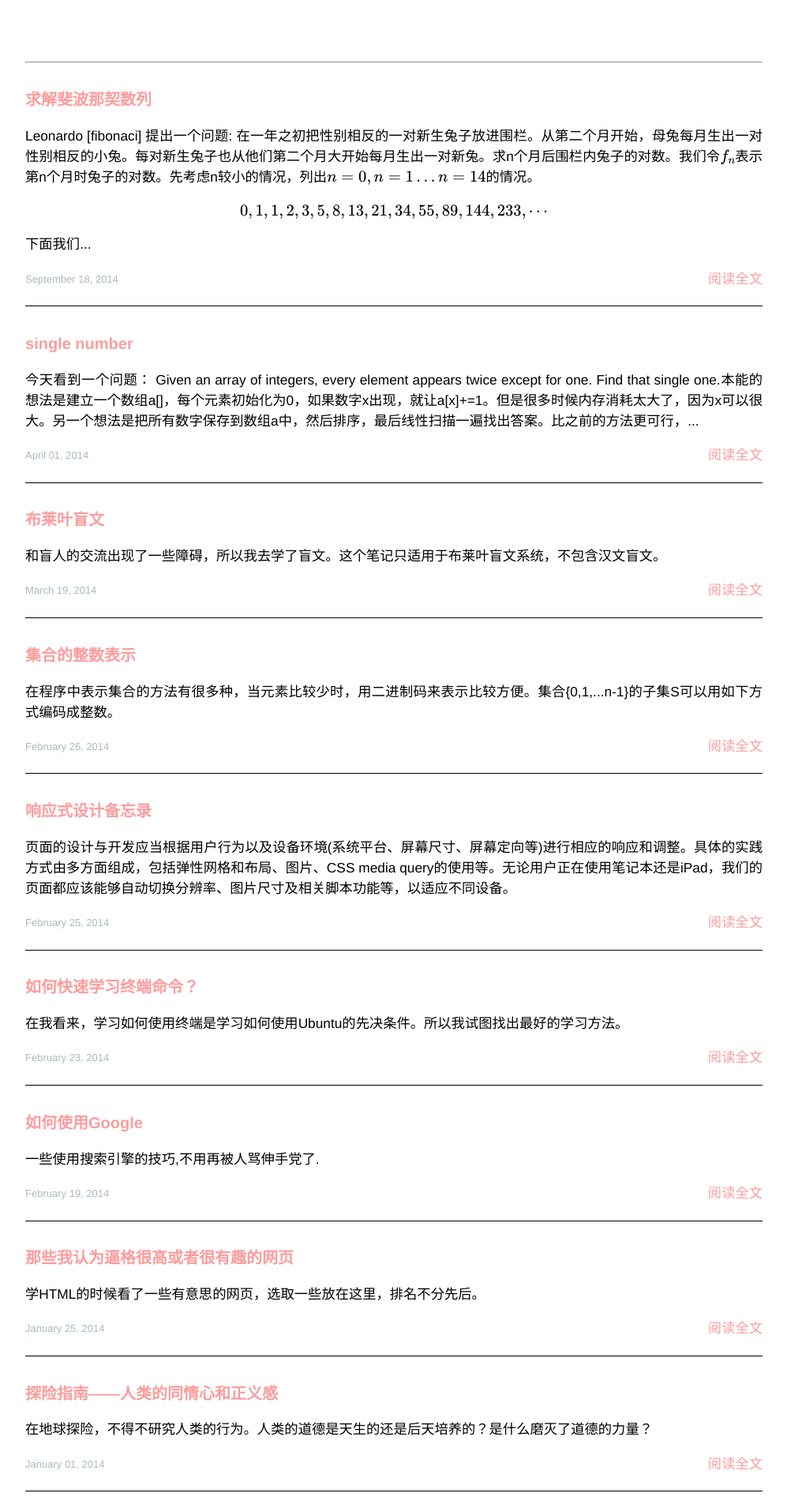
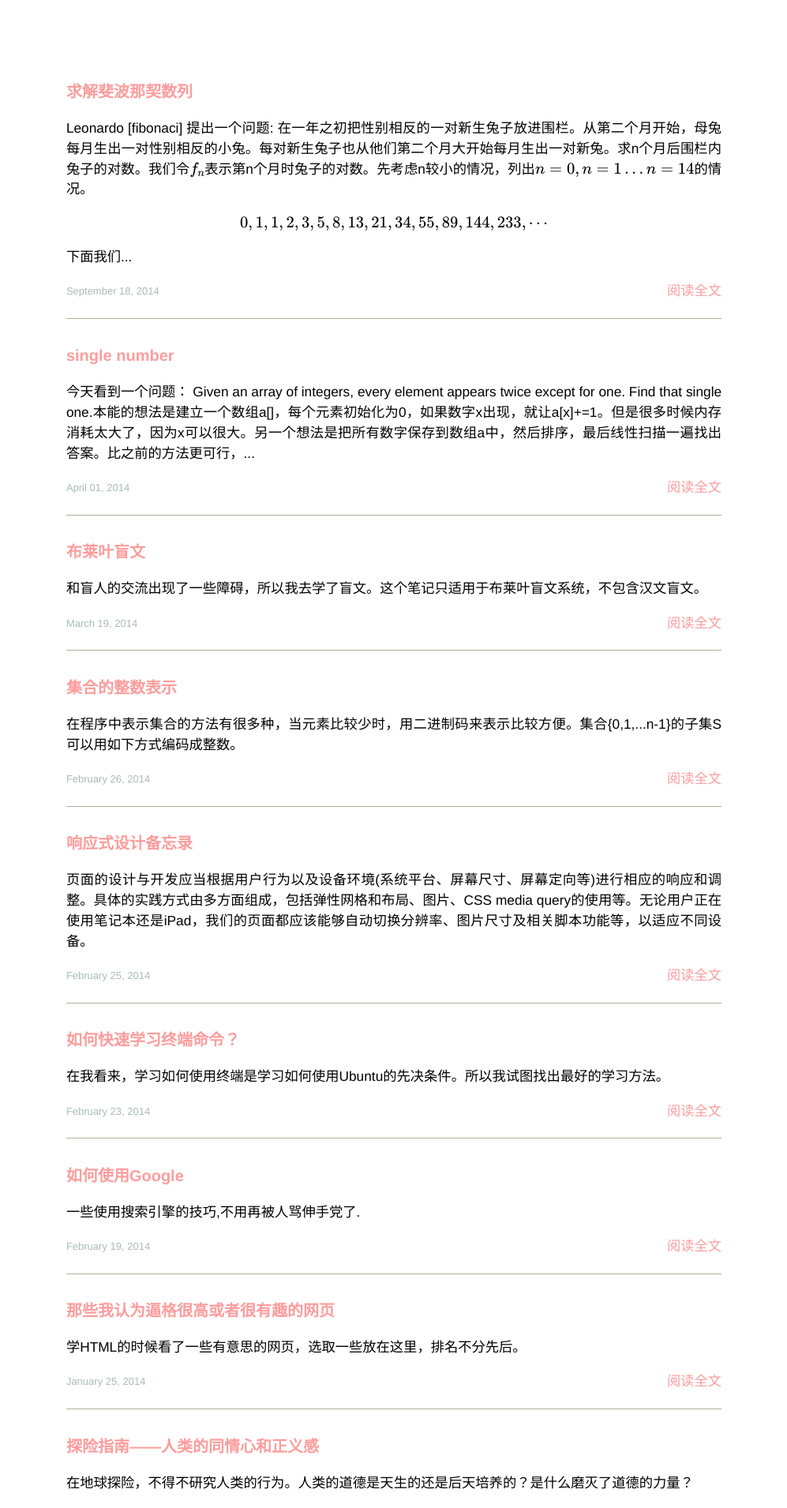
Before and after one commit to banqianhao/banqianhao.github.io, a Jekyll site: the page built from index.html, in a window 1280 px wide. Shown: the top 1910 px of the page at 79% size, without its empty margins (141-1138 px from the left). Built offline with Jekyll 4.4.1, drawn with Linux system fonts in a browser that asks for light colours; nearby versions of some CDN libraries; Markdown is read by kramdown in place of the engine named in the settings; formulas are drawn with MathJax 3.

Commit message:
48 em for site

```diff
--- a/css/index.css
+++ b/css/index.css
@@ -16,7 +16,7 @@
 .IndexP {
     margin-bottom: 2em;
     margin-top: 2em;
-    border-bottom: 1px solid #000;
+    border-bottom: 1.5px solid #B3AD9B;
     padding-bottom: 2.7em;
 }
 h1 {
--- a/css/main.css
+++ b/css/main.css
@@ -53,7 +53,7 @@ a {
     font-size: 115%;
     text-align: justify;
     width: 100%;
-    max-width: 54em;
+    max-width: 48em;
     margin: 3em auto 2em;
     line-height: 1.5em;
 }
--- a/index.html
+++ b/index.html
@@ -7,7 +7,6 @@ title: "[ quant67 ]"
 
 <div id="home">
     <ul class="posts">
-        <hr />
         {% for post in site.posts %}
         <div class="IndexP">
             <h1><a href="{{ site.url }}{{ post.url }}">{{ post.title }}</a></h1>
```
